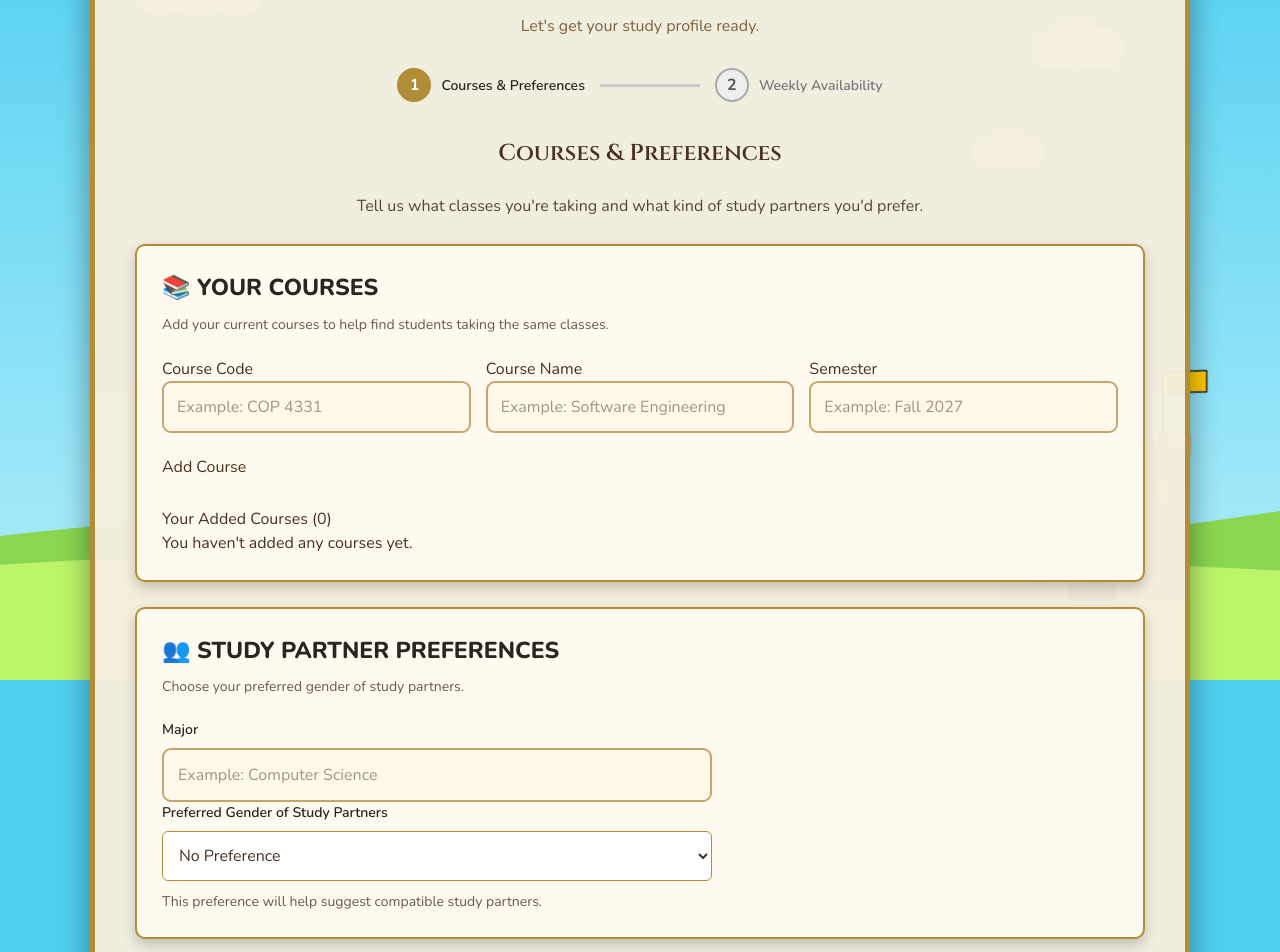
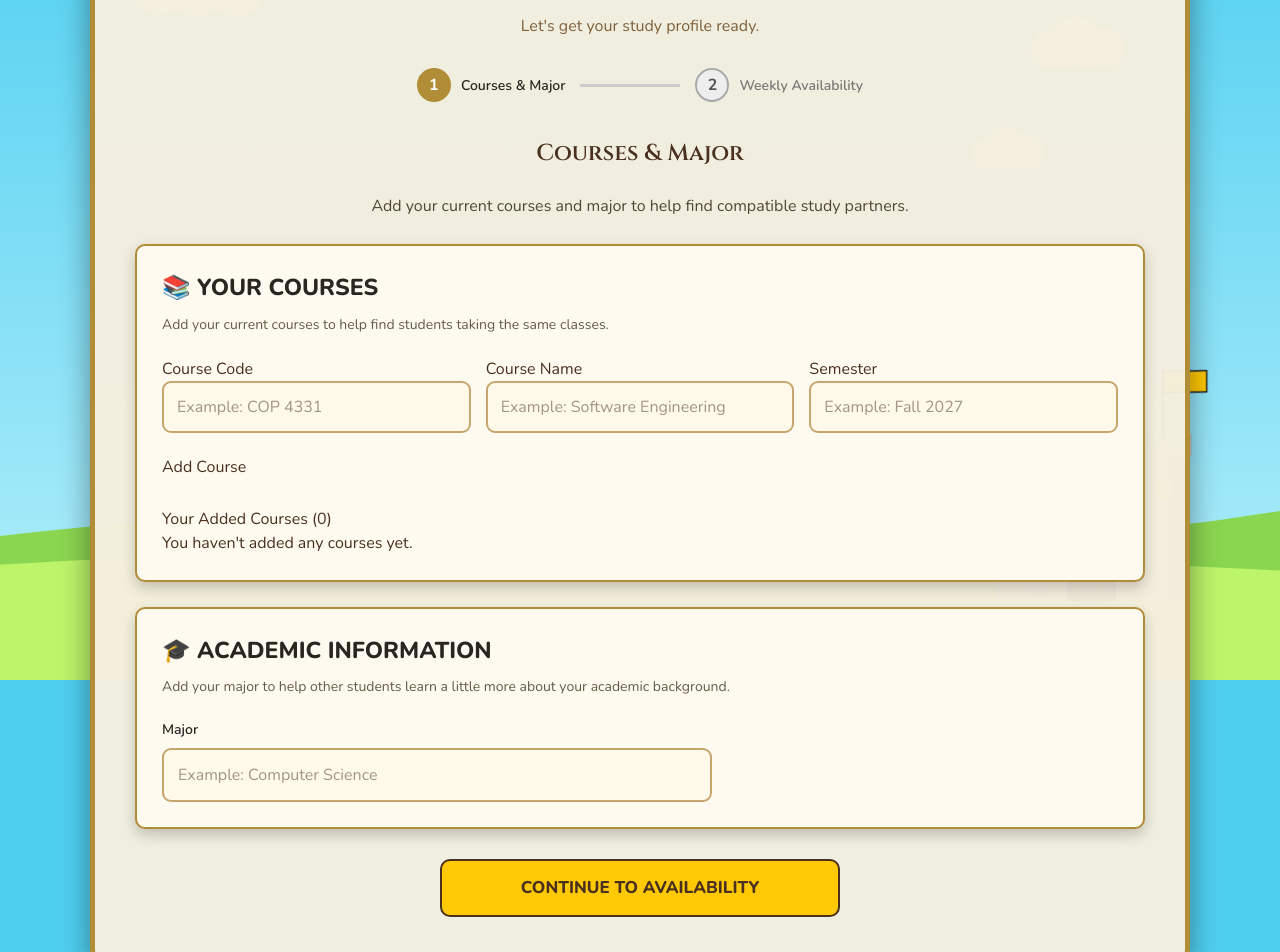
Before and after one commit to JashtonColon/Large-pro, a React (Vite) app in the folder apps/web/: page /profile-setup in a window 1280 px wide. Shown: the part 120-1072 px from the top of the page. Built offline with nearby package versions, Linux system fonts and the light colour scheme; sample sign-in values are in the browser's storage.

Commit message:
Remove preferred gender settings from profile pages

```diff
--- a/apps/web/src/pages/ProfilePage.tsx
+++ b/apps/web/src/pages/ProfilePage.tsx
@@ -10,12 +10,11 @@ interface User {
   fullName?: string;
   email?: string;
   ucfEmail?: string;
-  genderPreference?: string;
 }
 
 export default function ProfilePage() {
   // Get the logged-in user's information
-  const [user, setUser] = useState<User>(() => {
+  const [user] = useState<User>(() => {
     try {
       return JSON.parse(localStorage.getItem("user") || "{}");
     } catch {
@@ -23,14 +22,9 @@ export default function ProfilePage() {
     }
   });
 
-  // Partner preference isn't stored on the server yet, so it stays in this browser
-  const [genderPreference, setGenderPreference] = useState(
-    localStorage.getItem("genderPreference") || user.genderPreference || "No Preference"
-  );
-  const [saved, setSaved] = useState(false);
-
   // Major comes from the student's profile on the server
   const [major, setMajor] = useState("");
+
   useEffect(() => {
     getProfile()
       .then((profile) => setMajor(profile?.major ?? ""))
@@ -45,15 +39,6 @@ export default function ProfilePage() {
 
   const email = user.email || user.ucfEmail || "No email available";
 
-  // Save updated preferences
-  const handleSave = () => {
-    const updatedUser = { ...user, genderPreference };
-    localStorage.setItem("user", JSON.stringify(updatedUser));
-    localStorage.setItem("genderPreference", genderPreference);
-    setUser(updatedUser);
-    setSaved(true);
-  };
-
   return (
     <>
       <DashboardNavbar />
@@ -62,7 +47,7 @@ export default function ProfilePage() {
         <div className="profile-content">
           <header className="profile-heading">
             <h1>My Profile</h1>
-            <p>View your account information and manage your study preferences.</p>
+            <p>View your account information and manage your study information.</p>
           </header>
 
           {/* Personal Information */}
@@ -89,42 +74,16 @@ export default function ProfilePage() {
             </div>
           </section>
 
-          {/* Study Preferences */}
+          {/* Academic Information */}
           <section className="profile-panel">
             <div className="profile-section-heading">
-              <h2>Study Preferences</h2>
-              <p>
-                Customize your preferences to help Study Buddy find compatible
-                study partners.
-              </p>
+              <h2>Academic Information</h2>
+              <p>Your major and courses help other students find compatible study partners.</p>
             </div>
 
             <div className="profile-preference-control">
-              <label htmlFor="genderPreference">
-                Preferred Gender of Study Partners
-              </label>
-              <select
-                id="genderPreference"
-                value={genderPreference}
-                onChange={(event) => {
-                  setGenderPreference(event.target.value);
-                  setSaved(false);
-                }}
-              >
-                <option value="No Preference">No Preference</option>
-                <option value="Women">Women</option>
-                <option value="Men">Men</option>
-              </select>
-              <p>
-                This preference will be used when suggesting potential study
-                partners.
-              </p>
-            </div>
-
-            <div className="profile-save-row">
-              <button className="profile-save-button" onClick={handleSave}>
-                {saved ? "✓ Preferences Saved" : "Save Preferences"}
-              </button>
+              <label>Major</label>
+              <p>{major || "No major added yet."}</p>
             </div>
           </section>
 
@@ -133,8 +92,8 @@ export default function ProfilePage() {
             <div className="profile-section-heading">
               <h2>My Study Information</h2>
               <p>
-                Manage the information Study Buddy uses to find your study
-                partners.
+                Manage the information Study Buddy uses to help you find
+                study partners.
               </p>
             </div>
 
--- a/apps/web/src/pages/ProfileSetupPage.tsx
+++ b/apps/web/src/pages/ProfileSetupPage.tsx
@@ -45,10 +45,6 @@ export default function ProfileSetupPage() {
   const [term, setTerm] = useState("");
   const [editingId, setEditingId] = useState<number | null>(null);
   const [courseMessage, setCourseMessage] = useState("");
-
-  // Study partner preference
-  const [genderPreference, setGenderPreference] =
-    useState("No Preference");
 
   // Weekly availability
   const [schedule, setSchedule] =
@@ -332,8 +328,6 @@ export default function ProfileSetupPage() {
         availability,
       });
 
-      // The backend has no partner-preference field yet, so keep it in the browser
-      localStorage.setItem("genderPreference", genderPreference);
       navigate("/quests");
     } catch (error) {
       setMessage(errorMessage(error));
@@ -355,7 +349,7 @@ export default function ProfileSetupPage() {
         <div className="setup-progress">
           <div className={`setup-progress-step ${step === 1 ? "active" : "complete"}`}>
             <span>1</span>
-            <p>Courses & Preferences</p>
+            <p>Courses & Major</p>
           </div>
 
           <div className={`setup-progress-line ${step === 2 ? "complete" : ""}`} />
@@ -368,11 +362,11 @@ export default function ProfileSetupPage() {
 
         {step === 1 && (
           <div className="setup-step-content">
-            <h2 className="login-heading">Courses & Preferences</h2>
+            <h2 className="login-heading">Courses & Major</h2>
 
             <p className="profile-setup-intro">
-              Tell us what classes you're taking and what kind of
-              study partners you'd prefer.
+              Add your current courses and major to help find compatible
+              study partners.
             </p>
 
             {/* COURSES */}
@@ -481,12 +475,13 @@ export default function ProfileSetupPage() {
               </div>
             </section>
 
-            {/* GENDER PREFERENCE */}
+            {/* MAJOR */}
             <section className="profile-panel">
               <div className="profile-section-heading">
-                <h2>👥 Study Partner Preferences</h2>
+                <h2>🎓 Academic Information</h2>
                 <p>
-                  Choose your preferred gender of study partners.
+                  Add your major to help other students learn a little
+                  more about your academic background.
                 </p>
               </div>
 
@@ -499,29 +494,6 @@ export default function ProfileSetupPage() {
                   value={major}
                   onChange={(event) => setMajor(event.target.value)}
                 />
-              </div>
-
-              <div className="profile-preference-control">
-                <label htmlFor="genderPreference">
-                  Preferred Gender of Study Partners
-                </label>
-
-                <select
-                  id="genderPreference"
-                  value={genderPreference}
-                  onChange={(event) =>
-                    setGenderPreference(event.target.value)
-                  }
-                >
-                  <option value="No Preference">No Preference</option>
-                  <option value="Women">Women</option>
-                  <option value="Men">Men</option>
-                </select>
-
-                <p>
-                  This preference will help suggest compatible
-                  study partners.
-                </p>
               </div>
             </section>
 
```
